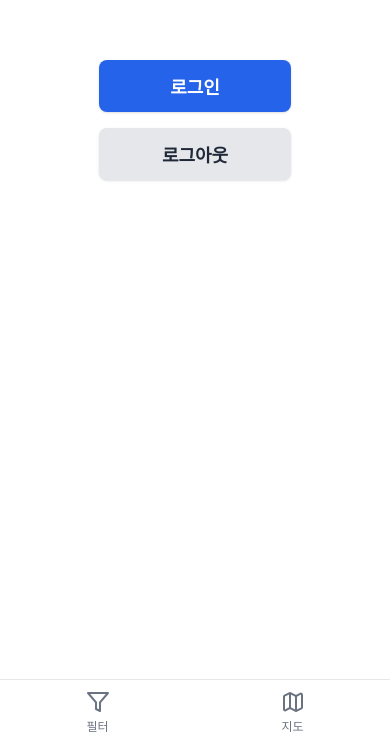
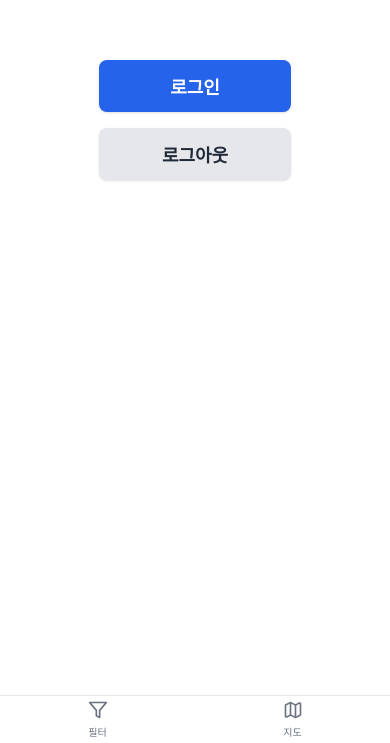
Before and after one commit to rexh1002/cup-notes-seoul, a Next.js app: page /auth in a window 390 px wide. Shown: the part 101-844 px from the top of the page. Built offline with nearby package versions, Linux system fonts and the light colour scheme.

Commit message:
style: Reduce mobile navbar height to 48px and scale down icon/text size accordingly

```diff
--- a/src/components/MobileNavBar.tsx
+++ b/src/components/MobileNavBar.tsx
@@ -16,7 +16,7 @@ export default function MobileNavBar() {
   if (typeof window === 'undefined') return null;
 
   return createPortal(
-    <nav className="fixed bottom-0 left-0 right-0 h-16 bg-white/80 backdrop-blur-lg border-t border-gray-200 z-[99999] md:hidden">
+    <nav className="fixed bottom-0 left-0 right-0 h-12 bg-white/80 backdrop-blur-lg border-t border-gray-200 z-[99999] md:hidden">
       <div className="flex justify-around items-center h-full">
         {navItems.map(({ href, icon: Icon, label }) => (
           <Link
@@ -28,8 +28,8 @@ export default function MobileNavBar() {
                 : 'text-gray-500 hover:text-gray-700'
             }`}
           >
-            <Icon className="w-6 h-6" />
-            <span className="text-xs mt-1">{label}</span>
+            <Icon className="w-5 h-5" />
+            <span className="text-[10px] mt-1">{label}</span>
           </Link>
         ))}
       </div>
```
